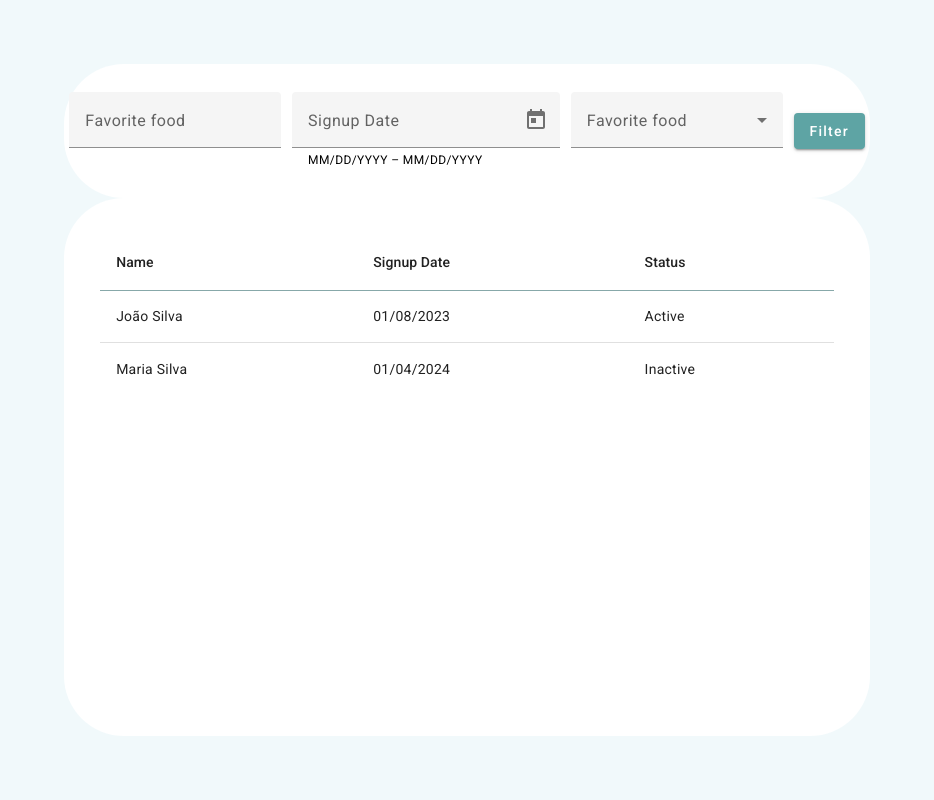
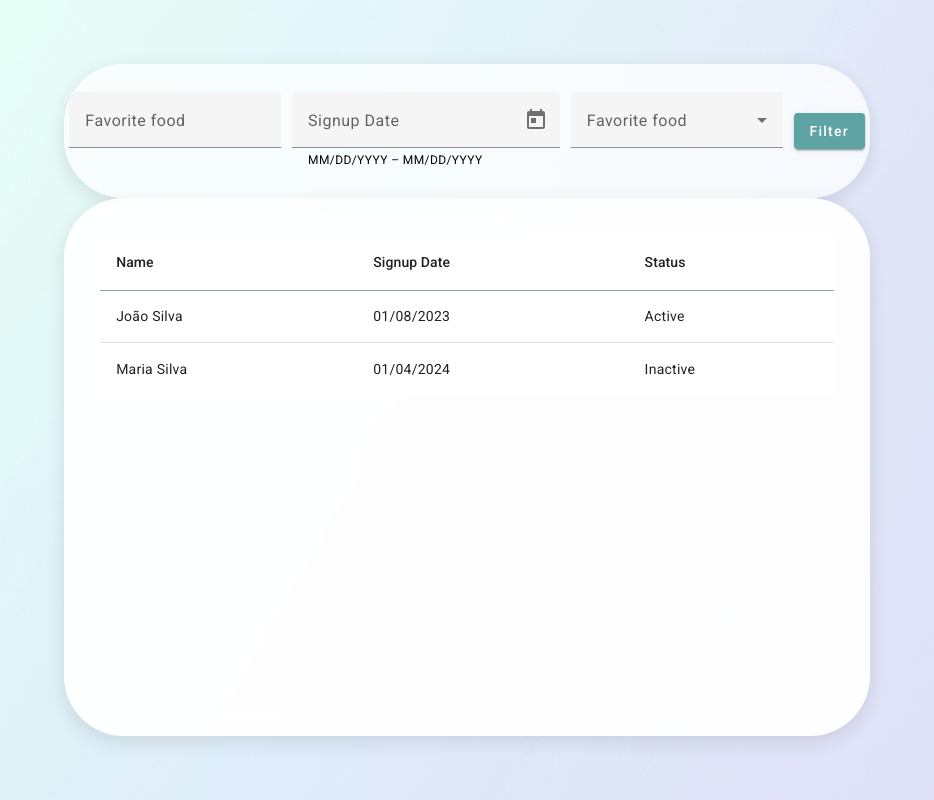
Before and after one commit to arthur-hds/users-filter-project, an Angular app: page / in a window 1280 px wide. Shown: the whole page, without its empty margins (0-934 px from the left). Built offline with nearby package versions, Linux system fonts and the light colour scheme.

Commit message:
refactor: Changed styles and added background

```diff
--- a/src/app/app.component.scss
+++ b/src/app/app.component.scss
@@ -10,29 +10,53 @@
     height: 100%;
     display: flex;
     flex-direction: column;
+    justify-content: space-around;
+
 
 
 }
 
 .top-div{
     flex-grow: 1;
-    background-color: white;
+    background: rgba(255, 255, 255, 0.74);
+    border-radius: 16px;
+    box-shadow: 0 4px 30px rgba(0, 0, 0, 0.1);
+    backdrop-filter: blur(12px);
+    -webkit-backdrop-filter: blur(12px);
+    border: 1px solid rgba(255, 255, 255, 0.3);
     border: 12px;
     border-radius: 60px;
+    border: 12px;
+    border-radius: 60px;
+    box-shadow: 0 6px 20px 0 rgba(0, 0, 0, 0.103);
 }
 
 .main-left-div{
     height: 80%;
-    background-color: white;
+    background: rgba(255, 255, 255, 0.945);
+    border-radius: 16px;
+    box-shadow: 0 4px 30px rgba(0, 0, 0, 0.1);
+    backdrop-filter: blur(12px);
+    -webkit-backdrop-filter: blur(12px);
+    border: 1px solid rgba(255, 255, 255, 0.3);
+    border: 12px;
+    border-radius: 60px;
     border: 12px;
     border-radius: 60px;
     padding: 2%;
+    box-shadow: 0 6px 20px 0 rgba(0, 0, 0, 0.103);
 }
 
 .right-div{
     width: 30%;
     max-height: 100%;
-    background-color: white;
+    background: rgba(#f4fdfdec, 0.945);
+    border-radius: 16px;
+    box-shadow: 0 4px 30px rgba(0, 0, 0, 0.1);
+    backdrop-filter: blur(12px);
+    -webkit-backdrop-filter: blur(12px);
+    border: 1px solid rgba(255, 255, 255, 0.3);
     border: 12px;
     border-radius: 60px;
+
 }
--- a/src/app/components/user-details/user-details.component.scss
+++ b/src/app/components/user-details/user-details.component.scss
@@ -3,4 +3,5 @@
 .user-details{
     width: 100%;
     height: 100%;
+
 }
--- a/src/styles.scss
+++ b/src/styles.scss
@@ -11,4 +11,4 @@
 
 
 html, body { height: 100%; }
-body { margin: 0; font-family: Roboto, "Helvetica Neue", sans-serif; background-color: #f1f9fb; }
+body { margin: 0; font-family: Roboto, "Helvetica Neue", sans-serif; background-image: url("styles/images/pexels-codioful-7130555.jpg") ; }
```
Also changed, not shown: src/styles/images/pexels-codioful-7130555.jpg (added).
